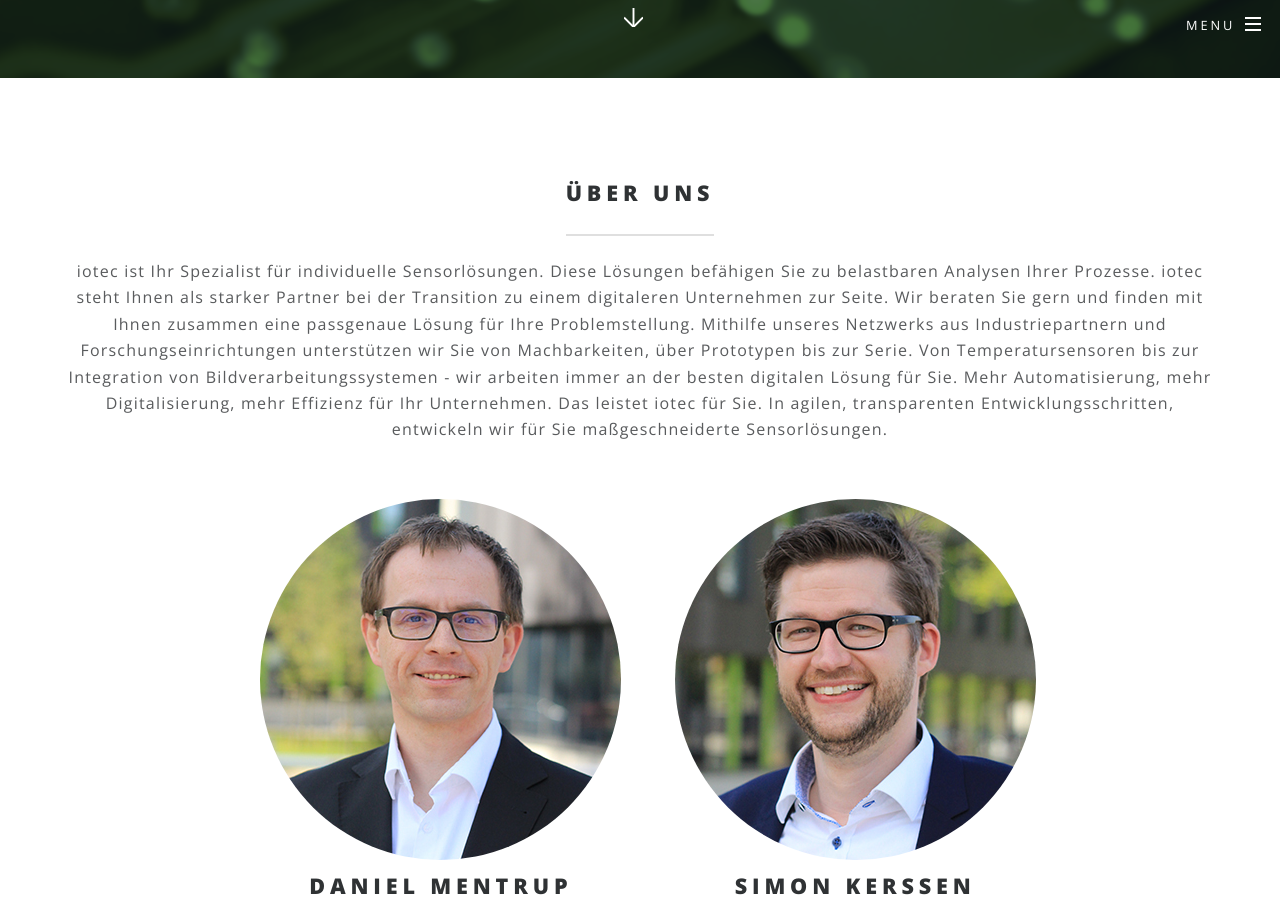
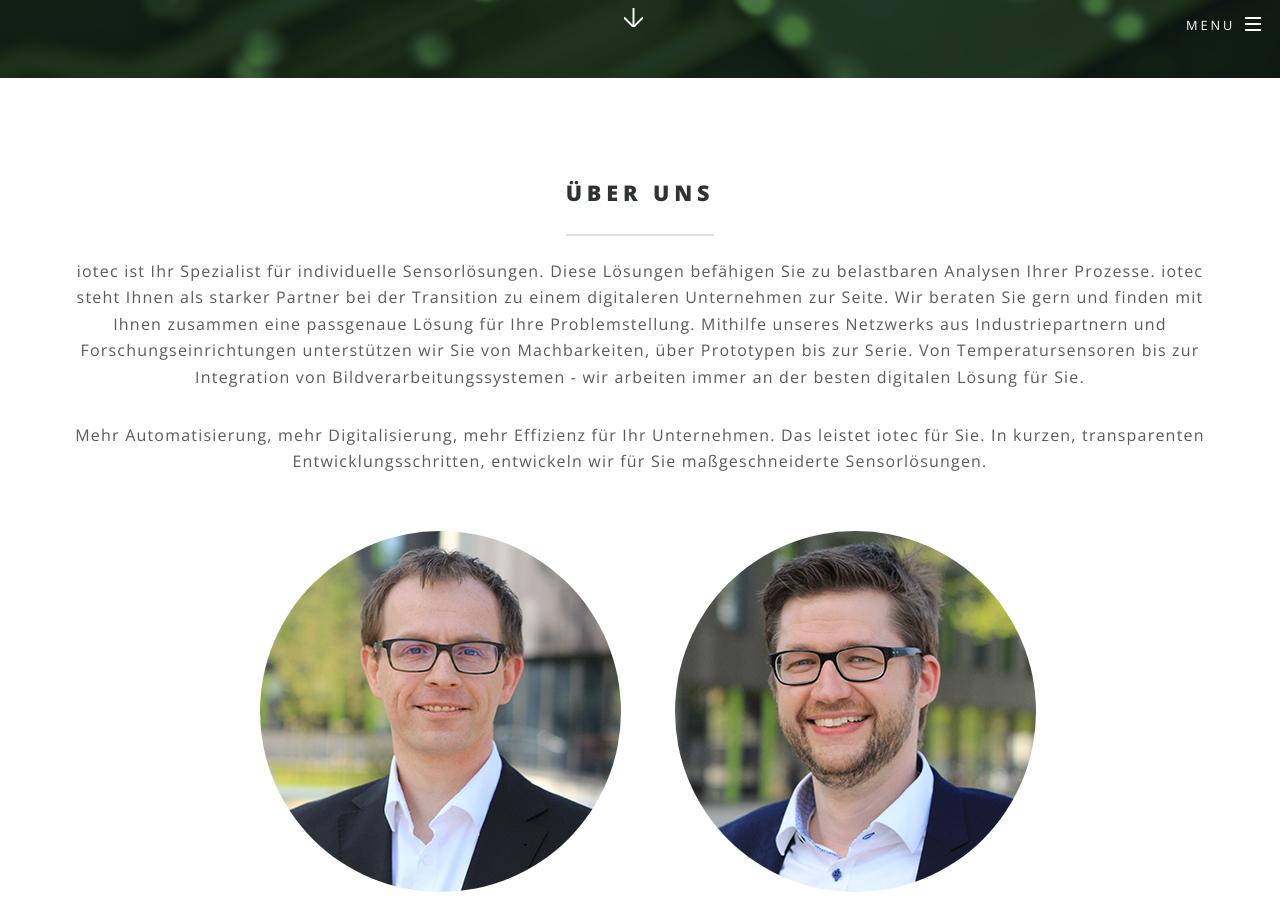
Before and after one commit to iotec-gmbh/iotec-gmbh.github.io, a Jekyll site: the page built from index.html, in a window 1280 px wide and 900 px high, scrolled down 822 px. Built offline with Jekyll 4.4.1, drawn with Linux system fonts in a browser that asks for light colours.

Commit message:
add new paragraph to about us

```diff
--- a/_config.yml
+++ b/_config.yml
@@ -35,8 +35,9 @@ about:
     Wir beraten Sie gern und finden mit Ihnen zusammen eine passgenaue Lösung für Ihre Problemstellung.
     Mithilfe unseres Netzwerks aus Industriepartnern und Forschungseinrichtungen unterstützen wir Sie von Machbarkeiten, über Prototypen bis zur Serie.
     Von Temperatursensoren bis zur Integration von Bildverarbeitungssystemen - wir arbeiten immer an der besten digitalen Lösung für Sie.
+
     Mehr Automatisierung, mehr Digitalisierung, mehr Effizienz für Ihr Unternehmen. Das leistet iotec für Sie.
-    In agilen, transparenten Entwicklungsschritten, entwickeln wir für Sie maßgeschneiderte Sensorlösungen.
+    In kurzen, transparenten Entwicklungsschritten, entwickeln wir für Sie maßgeschneiderte Sensorlösungen.
 
 # References
 # To add new references, just copy the image to the images and add a new entry
```
